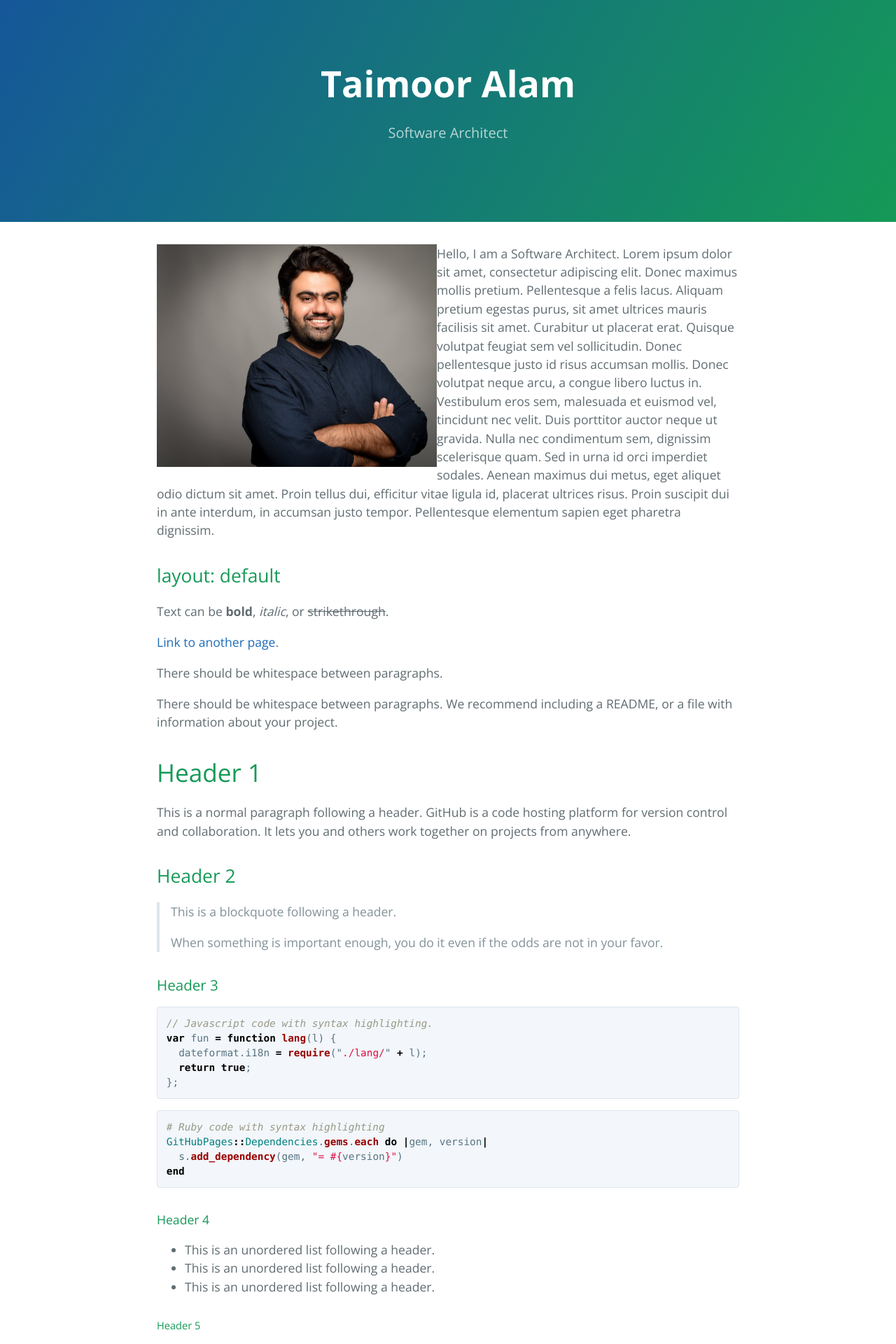
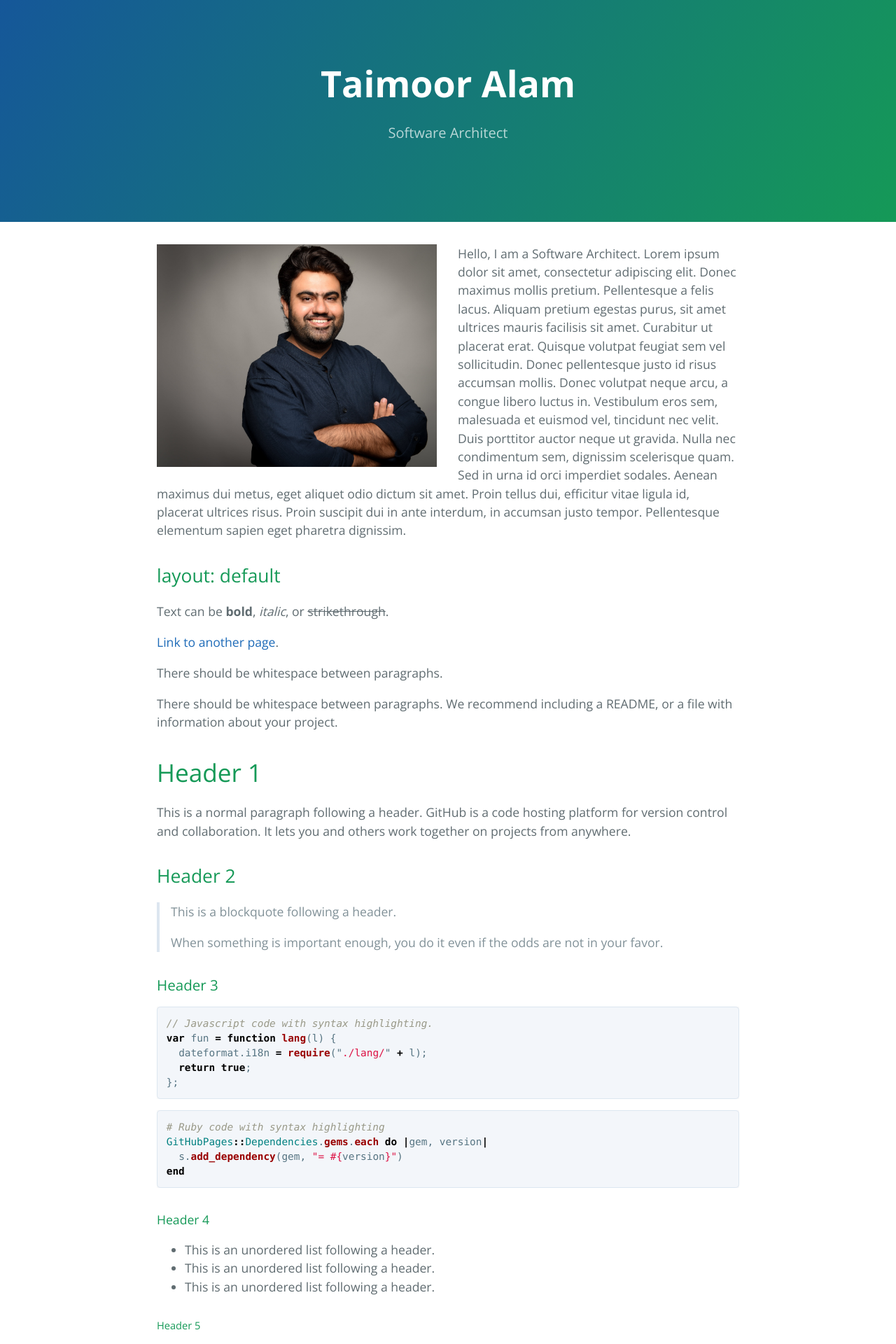
Before and after one commit to taimooralam/taimooralam.github.io, a Jekyll site: the page built from index.md, in a window 1280 px wide. Shown: the top 1920 px of the page at 70% size. Built offline with Jekyll 4.4.1, drawn with Linux system fonts in a browser that asks for light colours; our own code applies the rules of GitHub Pages for plain Markdown files.

Commit message:
change padding to margin

```diff
--- a/index.md
+++ b/index.md
@@ -1,4 +1,4 @@
-<img src="./assets/images/picture.jpg" align="left" alt="drawing" width="400" style="padding: 0 20 20 0 px;"/>
+<img src="./assets/images/picture.jpg" align="left" alt="drawing" width="400" style="margin: 0px 30px 20px 0px;"/>
 Hello, I am a Software Architect. Lorem ipsum dolor sit amet, consectetur adipiscing elit. Donec maximus mollis pretium. Pellentesque a felis lacus. Aliquam pretium egestas purus, sit amet ultrices mauris facilisis sit amet. Curabitur ut placerat erat. Quisque volutpat feugiat sem vel sollicitudin. Donec pellentesque justo id risus accumsan mollis. Donec volutpat neque arcu, a congue libero luctus in. Vestibulum eros sem, malesuada et euismod vel, tincidunt nec velit. Duis porttitor auctor neque ut gravida. Nulla nec condimentum sem, dignissim scelerisque quam. Sed in urna id orci imperdiet sodales. Aenean maximus dui metus, eget aliquet odio dictum sit amet. Proin tellus dui, efficitur vitae ligula id, placerat ultrices risus. Proin suscipit dui in ante interdum, in accumsan justo tempor. Pellentesque elementum sapien eget pharetra dignissim.
 
 ## layout: default
```
